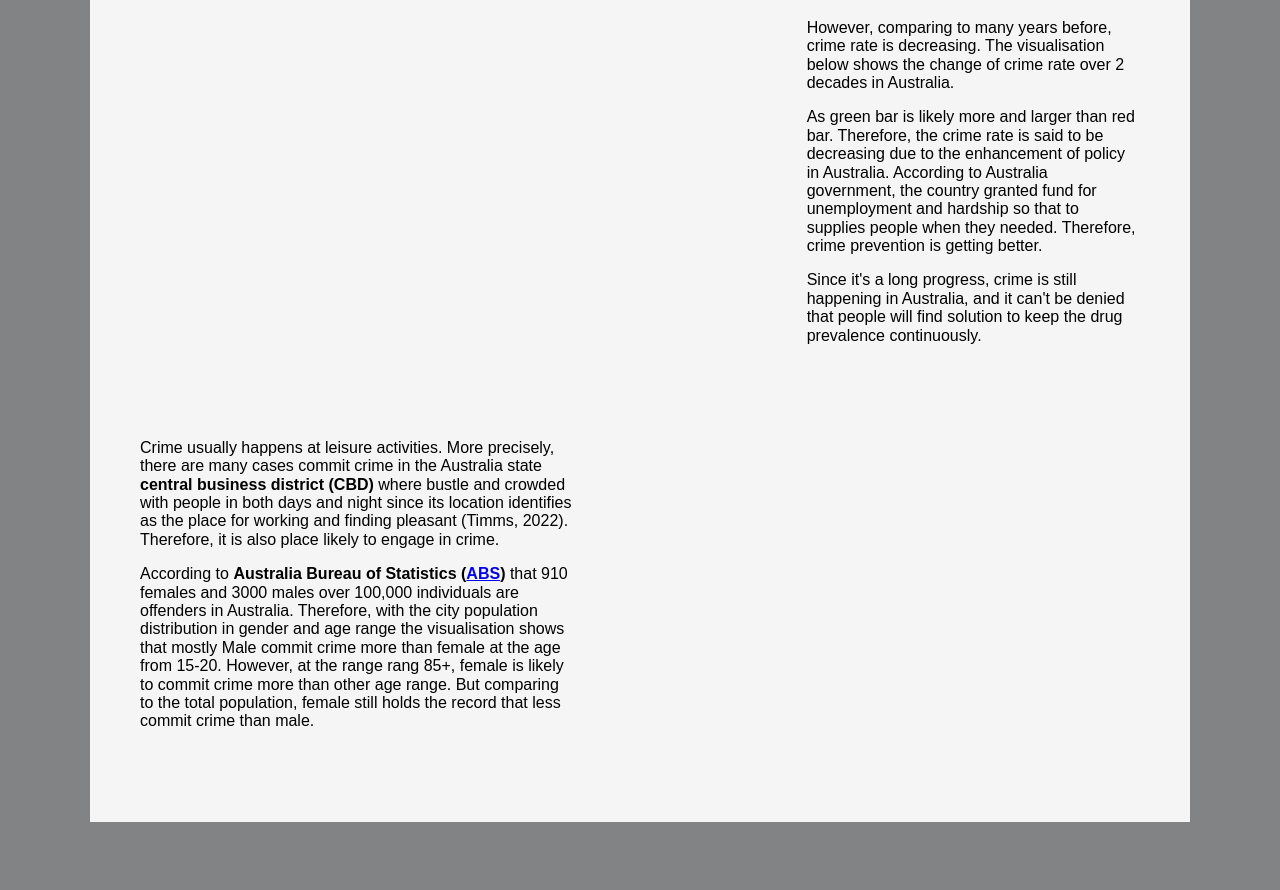
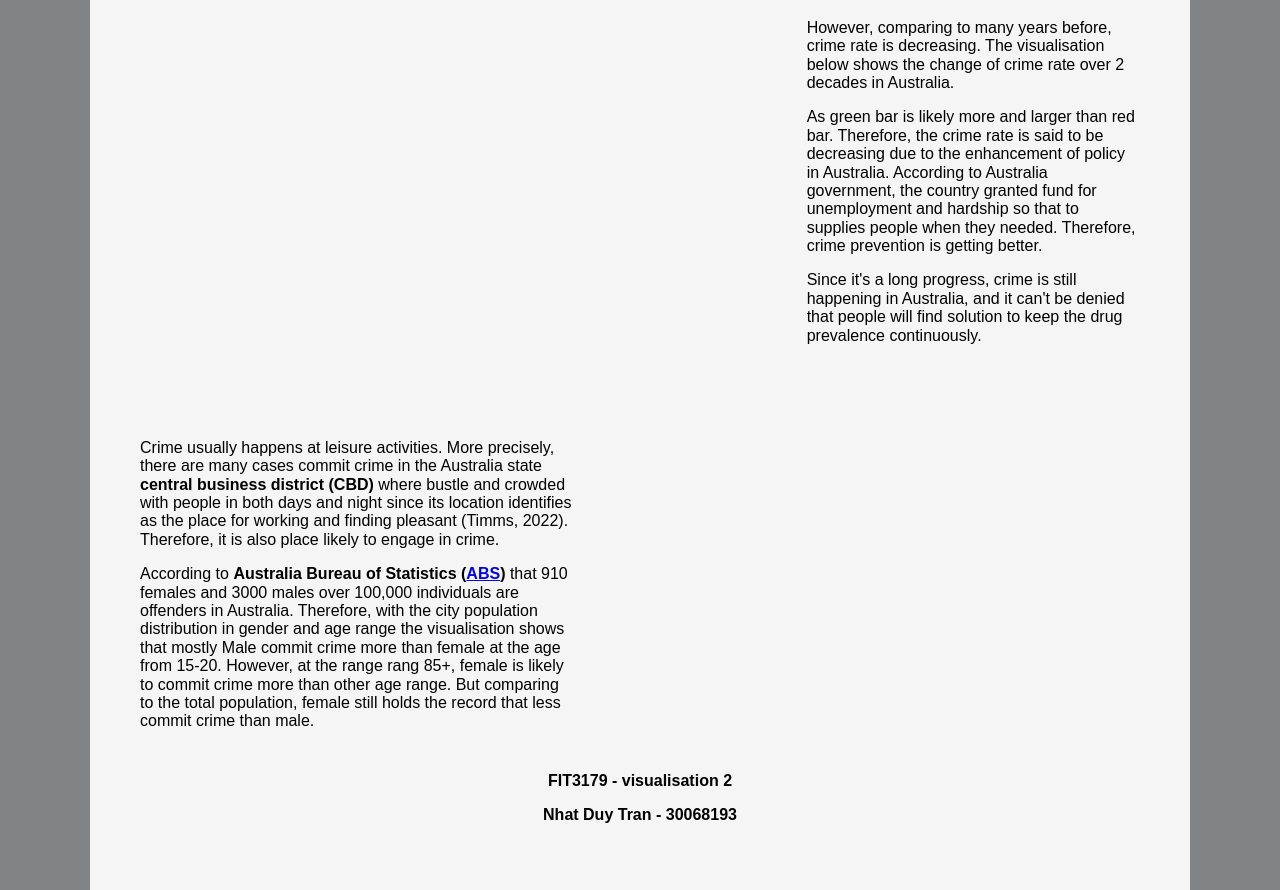
Before and after one commit to duytran1301/FIT3179_vis2, a plain HTML site: page index.html in a window 1280 px wide. Shown: the part 1089-1979 px from the top of the page. Before the commit the page ends 1911 px from the top, so only its background shows below. Drawn offline with nearby package versions, Linux system fonts and the light colour scheme; a script that the page names is missing.

Commit message:
update footer

```diff
--- a/CSS/index.css
+++ b/CSS/index.css
@@ -77,3 +77,10 @@ z{
 .rightpara{
   margin-left: 200px;
 }
+.foot {
+  background: #f5f5f5;
+  text-align: center;
+  color: black;
+  line-height: 1.15em;
+
+}
--- a/index.html
+++ b/index.html
@@ -133,7 +133,12 @@
         <div class="vis_container" id="vis4"></div>
       </div>
     </div>
+    <div class="foot">
+      <p><strong>FIT3179 - visualisation 2</strong></p>
+      <p><strong>Nhat Duy Tran - 30068193</strong></p>
+    </div>
   </div>
+
 
 
 
```
